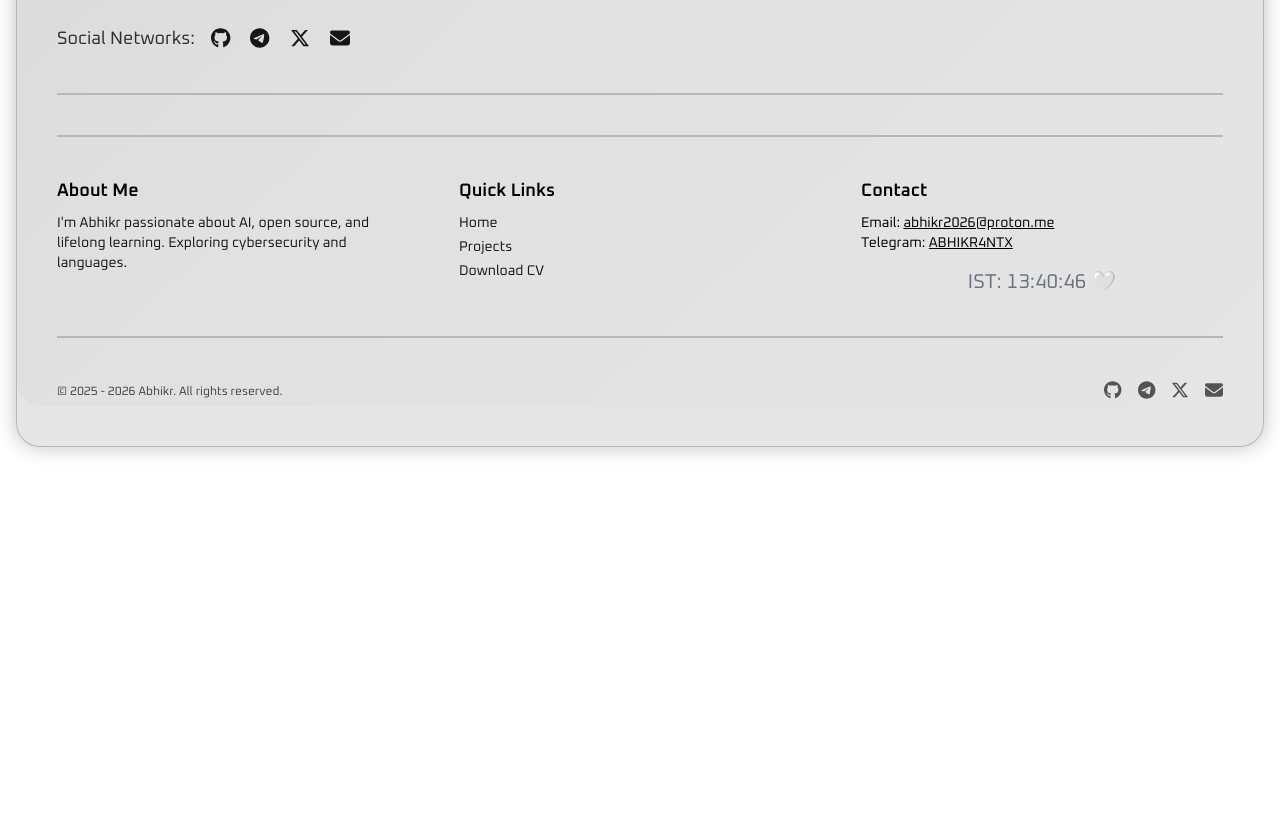
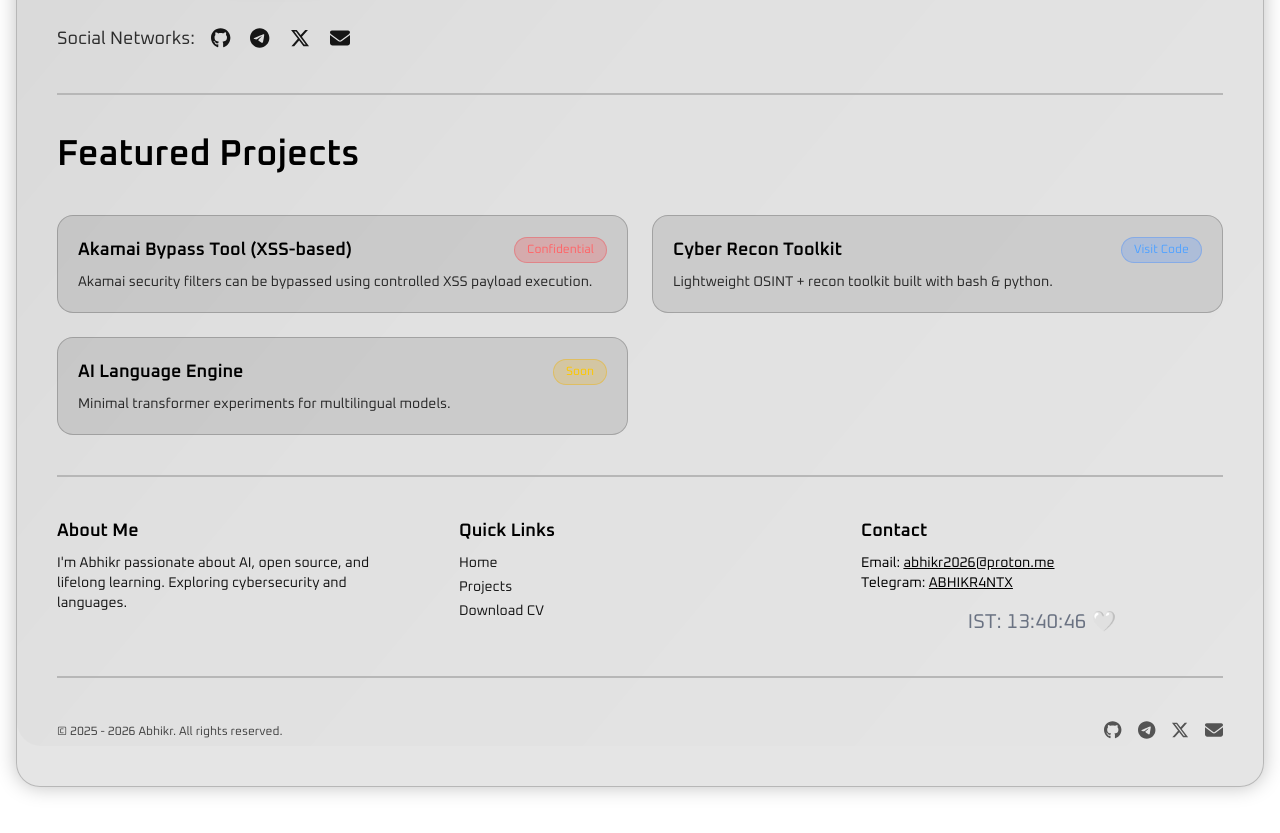
Before and after one commit to 0xabhikr/str, a Next.js app: page / in a window 1280 px wide. Shown: the part 900-1733 px from the top of the page. Before the commit the page ends 1403 px from the top, so only its background shows below. Built offline with nearby package versions, Linux system fonts and the light colour scheme.

Commit message:
added feature project in main page

```diff
--- a/app/page.tsx
+++ b/app/page.tsx
@@ -68,9 +68,62 @@ export default function HomePage() {
           </div>
         </div>
         <Separator className="border-black/20 dark:border-white/30 relative z-10 border-t-2" />
-        <h2 className="text-4xl font-semibold relative z-10"></h2>
+        <h2 className="text-4xl font-semibold relative z-10">Featured Projects</h2>
 
+        <div className="grid grid-cols-1 md:grid-cols-2 gap-6 mt-6 relative z-10">
 
+          <div className="p-5 rounded-2xl bg-black/10 dark:bg-white/10 border border-black/20 dark:border-white/20">
+            <div className="flex justify-between items-center">
+              <h3 className="text-lg font-semibold">Akamai Bypass Tool (XSS-based)</h3>
+
+              <button
+                className="text-xs px-3 py-1 rounded-full
+                   bg-red-500/20 text-red-400
+                   border border-red-500/30
+                   hover:bg-red-500/30 transition">
+                Confidential
+              </button>
+            </div>
+
+            <p className="opacity-80 text-sm mt-2">
+              Akamai security filters can be bypassed using controlled XSS payload execution.
+            </p>
+          </div>
+
+          <div className="p-5 rounded-2xl bg-black/10 dark:bg-white/10 border border-black/20 dark:border-white/20">
+            <div className="flex justify-between items-center">
+              <h3 className="text-lg font-semibold">Cyber Recon Toolkit</h3>
+              <button
+                className="text-xs px-3 py-1 rounded-full
+                 bg-blue-500/20 text-blue-400
+                 border border-blue-500/30
+                 hover:bg-blue-500/30 transition">
+                Visit Code
+              </button>
+            </div>
+
+            <p className="opacity-80 text-sm mt-2">
+              Lightweight OSINT + recon toolkit built with bash & python.
+            </p>
+          </div>
+
+          <div className="p-5 rounded-2xl bg-black/10 dark:bg-white/10 border border-black/20 dark:border-white/20">
+            <div className="flex justify-between items-center">
+              <h3 className="text-lg font-semibold">AI Language Engine</h3>
+              <button
+                className="text-xs px-3 py-1 rounded-full
+                 bg-yellow-500/20 text-yellow-400
+                 border border-yellow-500/40
+                 hover:bg-yellow-500/30 transition">
+                Soon
+              </button>
+            </div>
+
+            <p className="opacity-80 text-sm mt-2">
+              Minimal transformer experiments for multilingual models.
+            </p>
+          </div>
+        </div>
         <Separator className="border-black/20 dark:border-white/30 relative z-10 border-t-2" />
 
         <div className="grid grid-cols-1 md:grid-cols-3 gap-10 text-sm relative z-10">
--- a/components/Navbar.tsx
+++ b/components/Navbar.tsx
@@ -106,7 +106,7 @@ export default function Navbar() {
           />
 
 
-          <Menubar className="hidden md:flex backdrop-blur-md bg-white/10 border border-white/20 shadow-md">
+          <Menubar className="hidden md:flex backdrop-blur-md bg-white/10 border border-white/20 shadow-md mr-[-1px]">
             <MenubarMenu>
               <div className="ml-4 min-w-[80px] flex items-center space-x-2">
                 <h4 className="text-base font-semibold">Abhikr |</h4>
```
